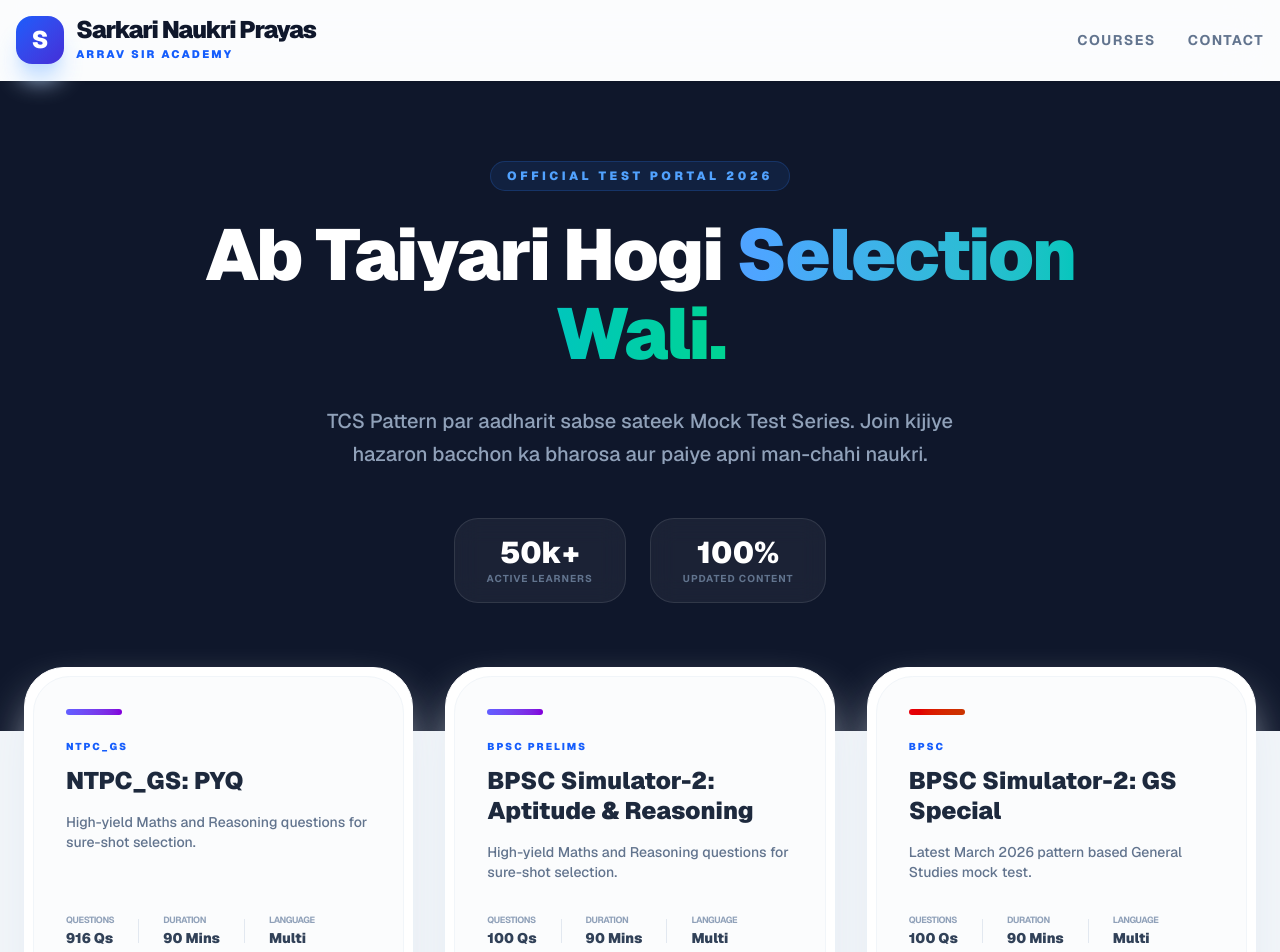
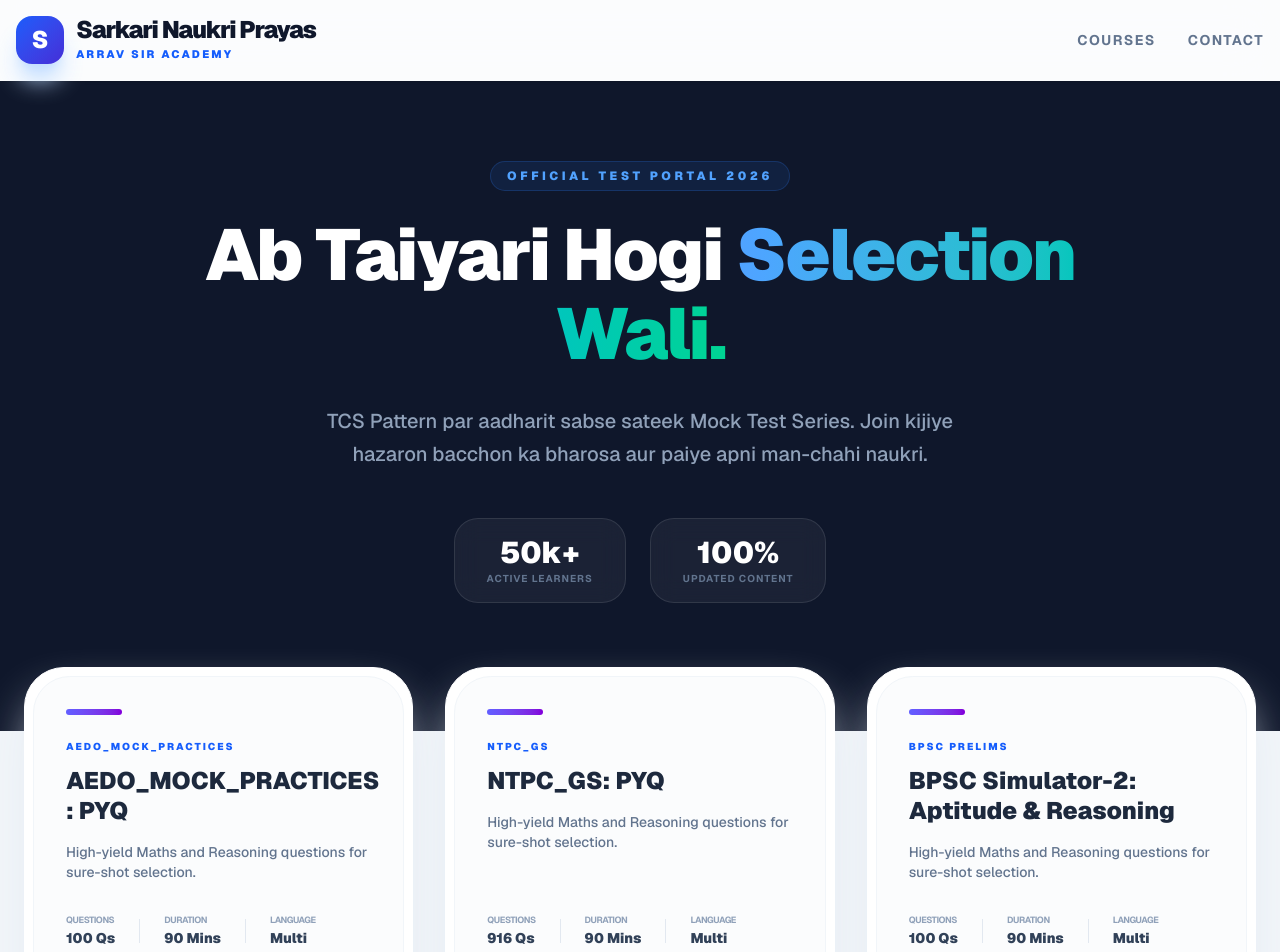
Before and after one commit to kashishbhaig/sarkari-naukri-portal, a Next.js app: page / in a window 1280 px wide. Shown: the top 952 px of the page. Built offline with nearby package versions, Linux system fonts and the light colour scheme.

Commit message:
Update page.tsx

```diff
--- a/app/page.tsx
+++ b/app/page.tsx
@@ -2,6 +2,14 @@ import Link from 'next/link';
 
 export default function Home() {
   const tests = [
+     {
+      id: "AEDO_MOCK_PRACTICES ",
+      title: "AEDO_MOCK_PRACTICES : PYQ",
+      questions: "100 Qs",
+      tag: "AEDO_MOCK_PRACTICES ",
+      color: "from-indigo-500 to-purple-700",
+      desc: "High-yield Maths and Reasoning questions for sure-shot selection."
+    },
  {
       id: "NTPC_GS",
       title: "NTPC_GS: PYQ",
```
